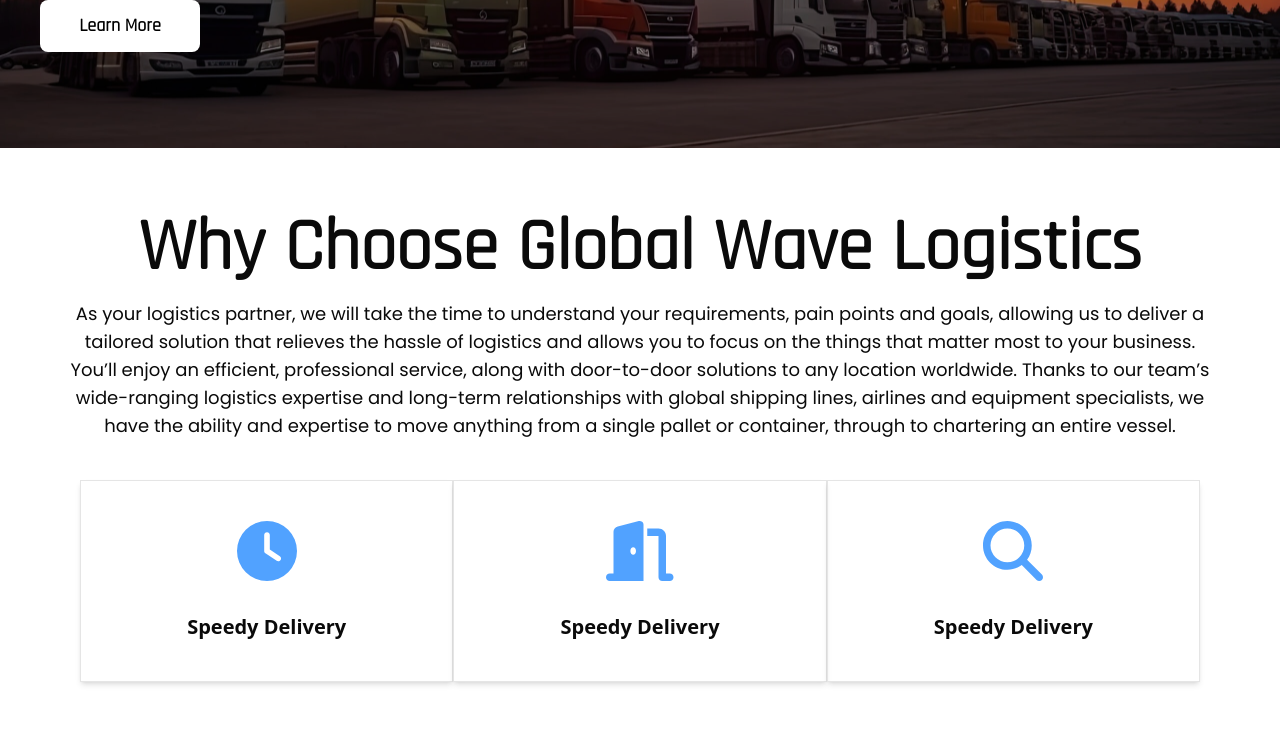
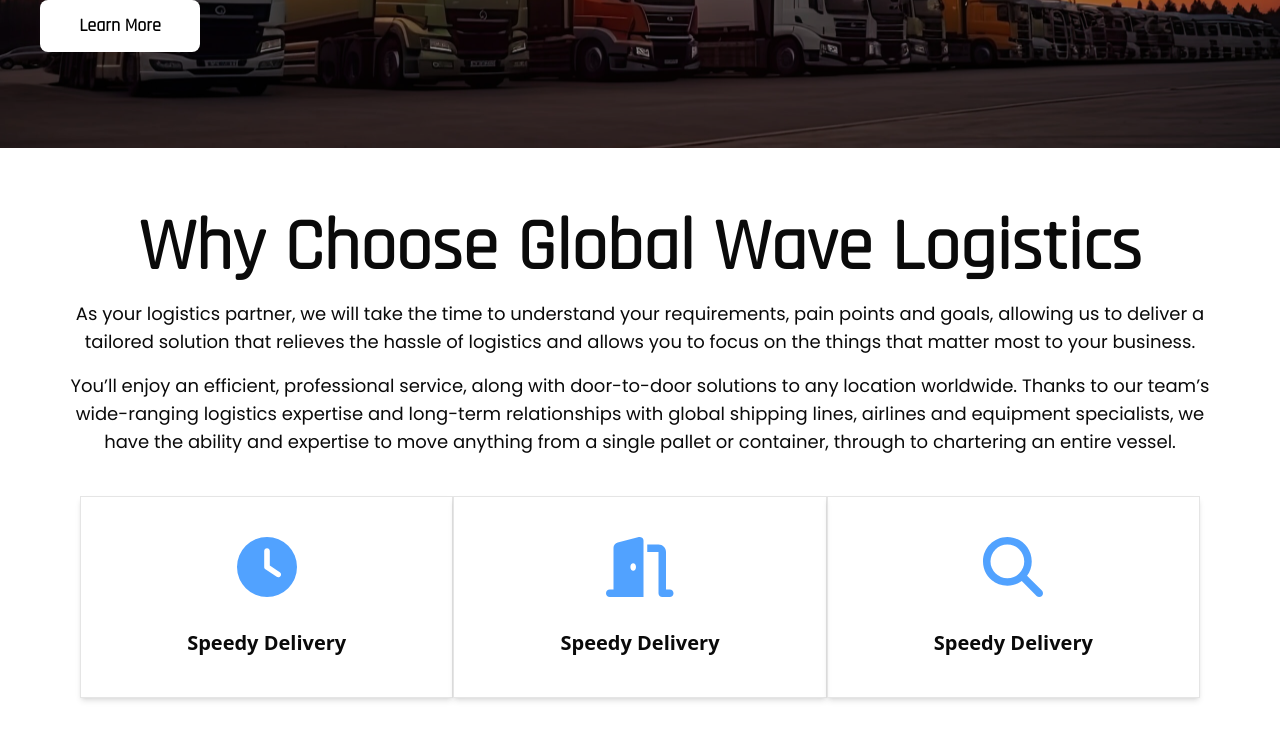
Before and after one commit to ike-nanino/global, a Next.js app: page / in a window 1280 px wide. Shown: the part 2214-2958 px from the top of the page. Built offline with nearby package versions, Linux system fonts and the light colour scheme.

Commit message:
Update typography and spacing for Icons, OurServices, and WhyGlobalWave components; enhance readability and layout

```diff
--- a/components/Icons.tsx
+++ b/components/Icons.tsx
@@ -12,8 +12,8 @@
       <div className='text-center mb-10 px-6 lg:px-16'>
 
         <h1 className='text-2xl lg:text-7xl font-bold font-rajdhani mb-4'>Why Choose Global Wave Logistics</h1>
-        <p className='text-lg font-poppins'>As your logistics partner, we will take the time to understand your requirements, pain points and goals, allowing us to deliver a tailored solution that relieves the hassle of logistics and allows you to focus on the things that matter most to your business. </p>
-        <p className='text-lg font-poppins'>You’ll enjoy an efficient, professional service, along with door-to-door solutions to any location worldwide.
+        <p className='text-base lg:text-lg font-poppins mb-4'>As your logistics partner, we will take the time to understand your requirements, pain points and goals, allowing us to deliver a tailored solution that relieves the hassle of logistics and allows you to focus on the things that matter most to your business. </p>
+        <p className='text-base lg:text-lg font-poppins'>You’ll enjoy an efficient, professional service, along with door-to-door solutions to any location worldwide.
 
           Thanks to our team’s wide-ranging logistics expertise and long-term relationships with global shipping lines, airlines and equipment specialists, we have the ability and expertise to move anything from a single pallet or container, through to chartering an entire vessel.</p>
       </div>
--- a/components/OurServices.tsx
+++ b/components/OurServices.tsx
@@ -3,7 +3,7 @@
 function OurServices() {
   return (
     <section
-            className="relative bg-[url('/images/headshotcon.jpg')] bg-cover bg-center h-[600px] w-full px-10 py-28"
+            className="relative bg-[url('/images/headshotcon.jpg')] bg-cover bg-center h-[600px] w-full px-3 lg:px-10 py-28"
         >
 
             <div className="absolute inset-0 bg-black/70"></div>
@@ -15,7 +15,7 @@
 
                 <h1 className='text-4xl lg:text-8xl mb-4 font-bold text-white '>Tailored Freight Solutions</h1>
 
-                <p className='font-roboto text-lg lg:text-xl text-white text-center leading-relaxed'>At Global Wave Logistics we understand that freight transportation needs to differ from sector to sector, which is why we provide specialist support across all market sectors. We act as an extension of your team to help you manage the complexities of international shipping, from planning and tracking to documentation and delivery. Additionally, our proactivity ensures that our clients are up to date with any new laws and legislation that may impact their business.</p>
+                <p className='font-roboto  text-lg lg:text-xl text-white text-center leading-relaxed'>At Global Wave Logistics we understand that freight transportation needs to differ from sector to sector, which is why we provide specialist support across all market sectors. We act as an extension of your team to help you manage the complexities of international shipping, from planning and tracking to documentation and delivery. Additionally, our proactivity ensures that our clients are up to date with any new laws and legislation that may impact their business.</p>
             </div>
         </section>
   )
--- a/components/WhyGlobalWave.tsx
+++ b/components/WhyGlobalWave.tsx
@@ -7,7 +7,7 @@
         >
 
 
-            <div className='mt-10 lg:mt-38 lg:pl-26'>
+            <div className='sm:mt-14 mt-19 lg:mt-38 lg:pl-26'>
 
 
                 <h1 className='text-xl lg:text-4xl  text-left mb-4 font-bold  text-white '>Whatever Your Freight Forwarding And Customs Clearance Needs, You’ve Come To The Right Place!</h1>
```
